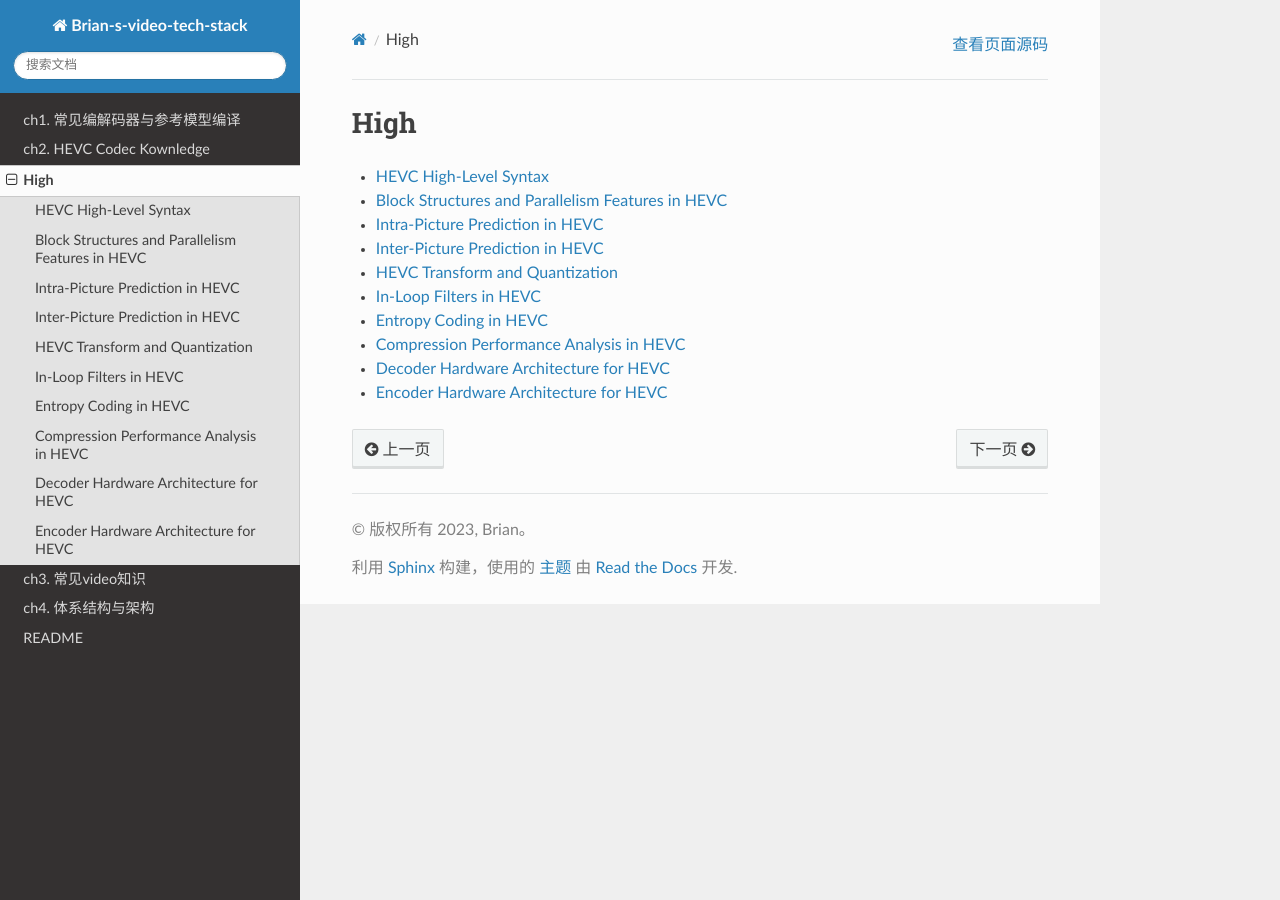
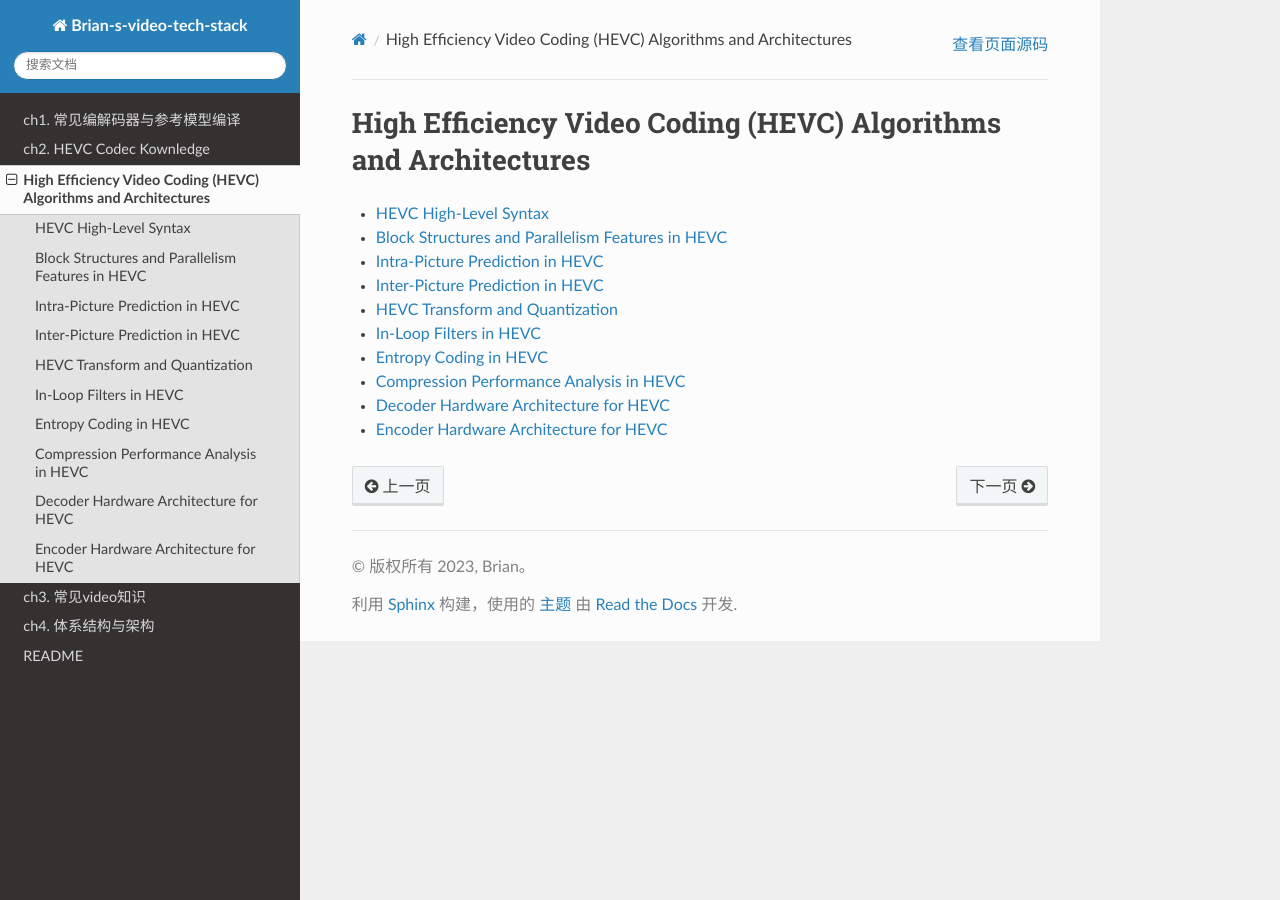
Before and after one commit to Hola39e/brian-s-video-tech-stack, a Sphinx documentation site: the page built from source/docs/chapter5/index.rst, in a window 1280 px wide. Built offline with Sphinx 7.4.7 and the Read the Docs theme 2.0.0, drawn with Linux system fonts in a browser that asks for light colours.

Commit message:
add notes

```diff
--- a/source/docs/chapter5/index.rst
+++ b/source/docs/chapter5/index.rst
@@ -1,4 +1,4 @@
-High
+High Efﬁciency Video Coding (HEVC) Algorithms and Architectures
 =================================
 
 .. toctree::
```
